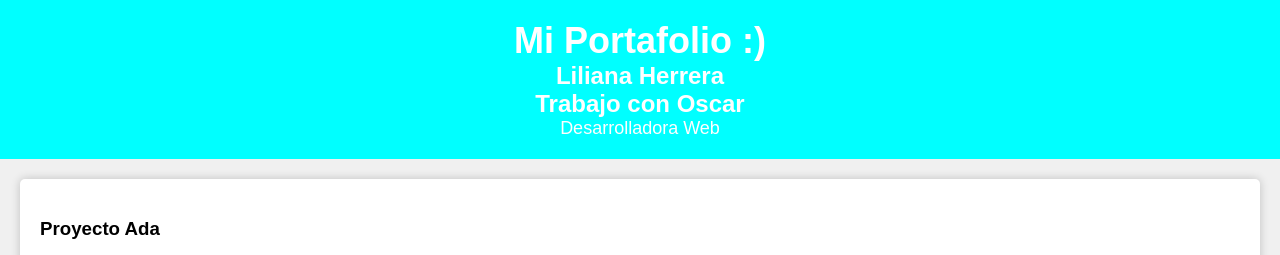
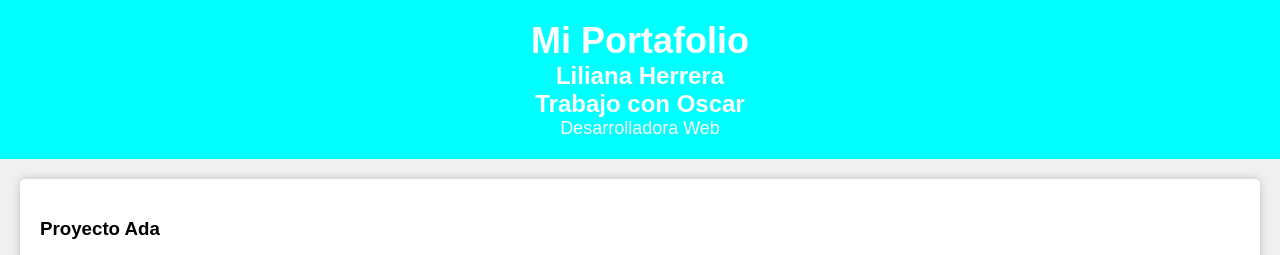
Before and after one commit to llherrerap/portafolio-liliana, a plain HTML site: page index.html in a window 1280 px wide. Shown: the top 255 px of the page. Drawn offline with Linux system fonts and the light colour scheme.

Commit message:
Se quita la carita feliz

```diff
--- a/index.html
+++ b/index.html
@@ -10,7 +10,7 @@
 
 <body>
     <header>
-        <h1>Mi Portafolio :)</h1>
+        <h1>Mi Portafolio</h1>
         <h2>Liliana Herrera</h2>
         <h2>Trabajo con Oscar</h2>
         <p>Desarrolladora Web</p>
```
